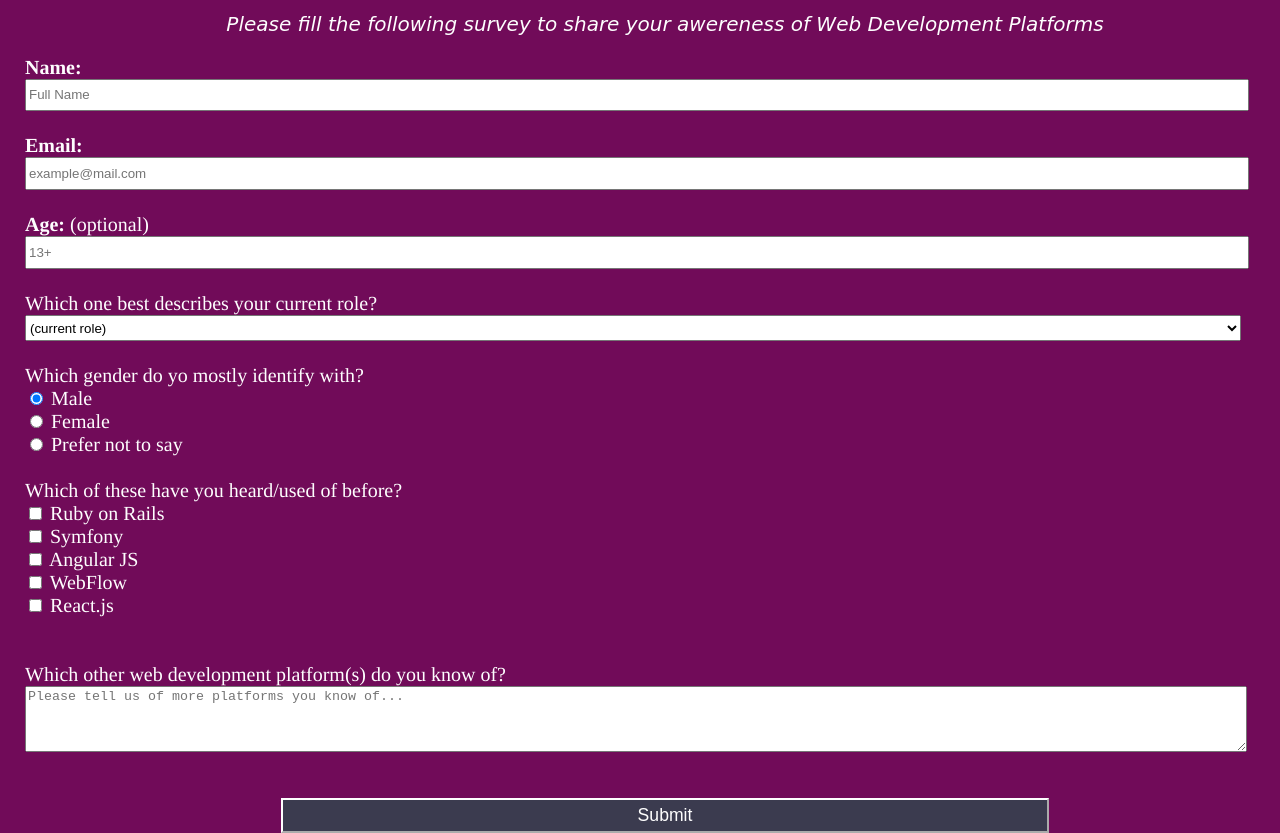
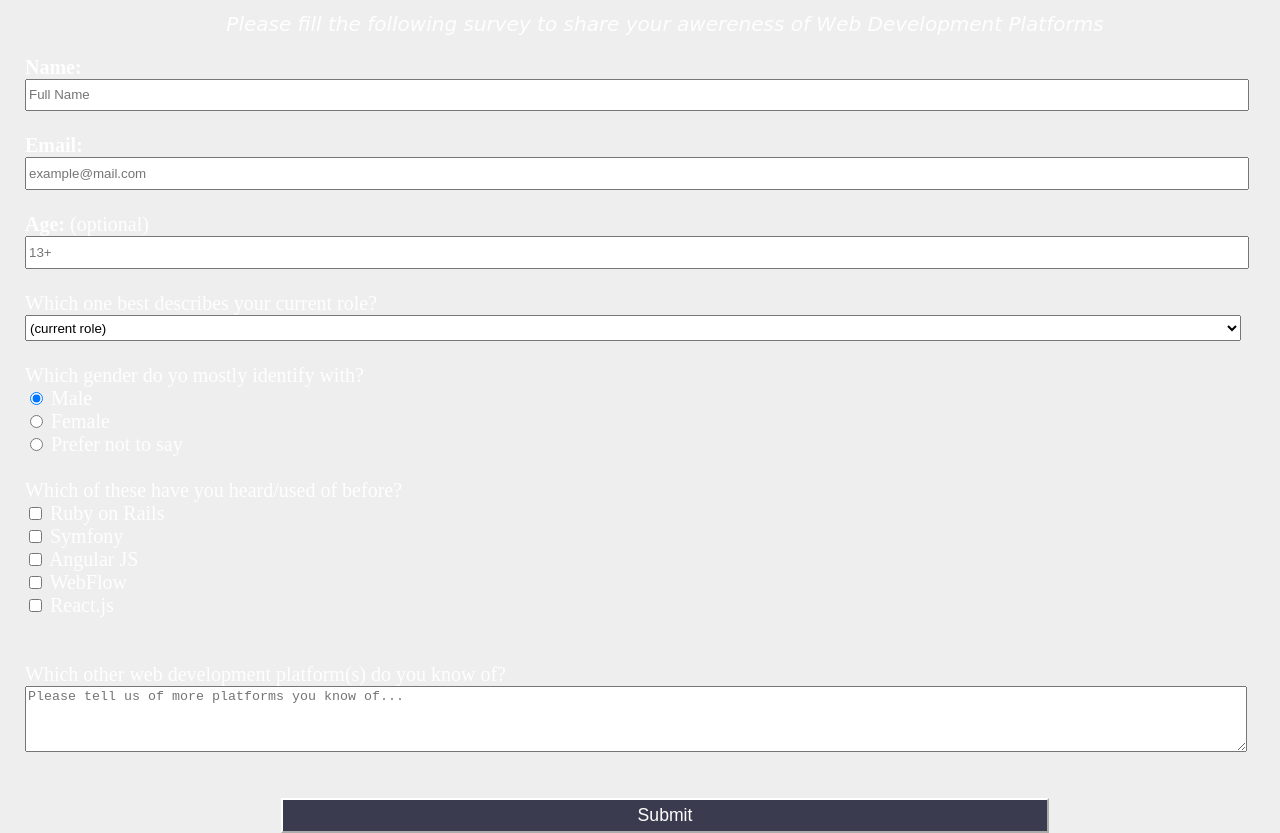
Before and after one commit to don-z3r0/freeCodeCamp-Survey-Form, a plain HTML site: page index.html in a window 1280 px wide. Shown: the part 89-922 px from the top of the page. Drawn offline with Linux system fonts and the light colour scheme.

Commit message:
Update styles.css

```diff
--- a/styles.css
+++ b/styles.css
@@ -1,9 +1,8 @@
 body {
-  width: 100%;
+  width: 100vw;
   height: 100vh;
-  font-family: times;
   margin: 25px;
-  background-color: #710B59;
+  background-color: #eeeeee;
   color: #fefefe;
   font-size:20px;
 }
```
